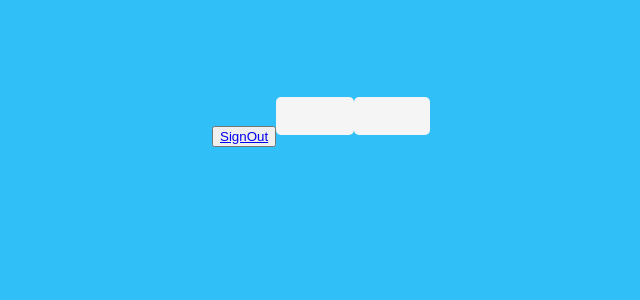
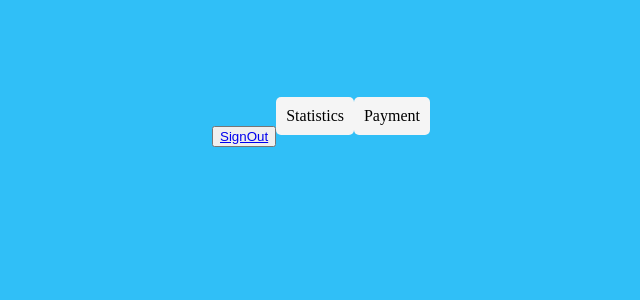
Before and after one commit to Davidssegawa/customer, a Django app: page /home/ in a window 1280 px wide. Shown: the part 282-582 px from the top of the page, without its empty margins (319-959 px from the left). Run offline with Django 5.2, Linux system fonts and the light colour scheme; the visitor is signed in with stand-in values (Sample User, id 1).

Commit message:
styling index template

```diff
--- a/static/style/home.css
+++ b/static/style/home.css
@@ -22,7 +22,7 @@ body {
 
 .item a {
     text-decoration: none;
-    color: whitesmoke;
+    color: black;
 }
 
 button{
```
